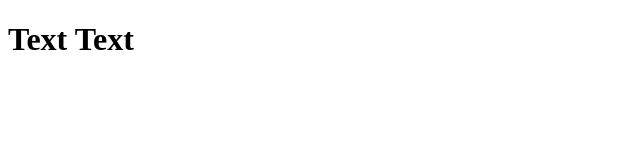
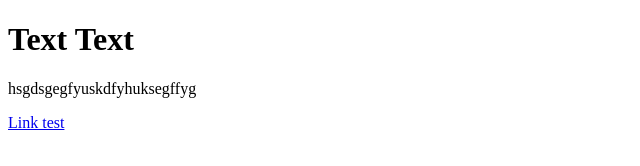
Before and after one commit to KezhikChayan/Git, a plain HTML site: page test.html in a window 1280 px wide. Shown: the whole page, without its empty margins (0-640 px from the left). Drawn offline with Linux system fonts and the light colour scheme.

Commit message:
headers and link added

```diff
--- a/test.html
+++ b/test.html
@@ -3,9 +3,11 @@
 <html lang="en">
 <head>
     <meta charset="UTF-8">
-    <title>Not titlegit sdfdrgfr</title>
+    <title>Название сайта</title>
 </head>
 <body>
     <h1> Text Text</h1>
+    <p>hsgdsgegfyuskdfyhuksegffyg </p>
+    <a href="#link"> Link test</a>
 </body>
 </html>
```
